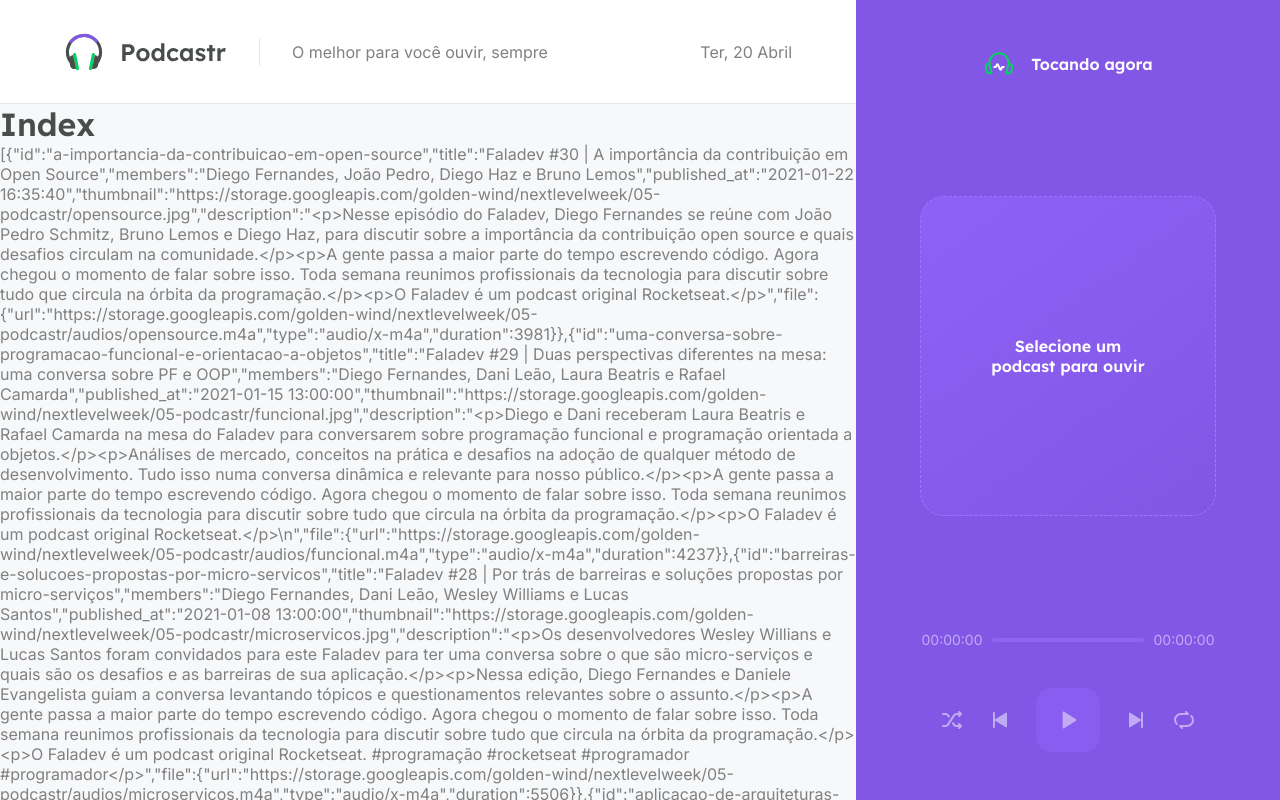
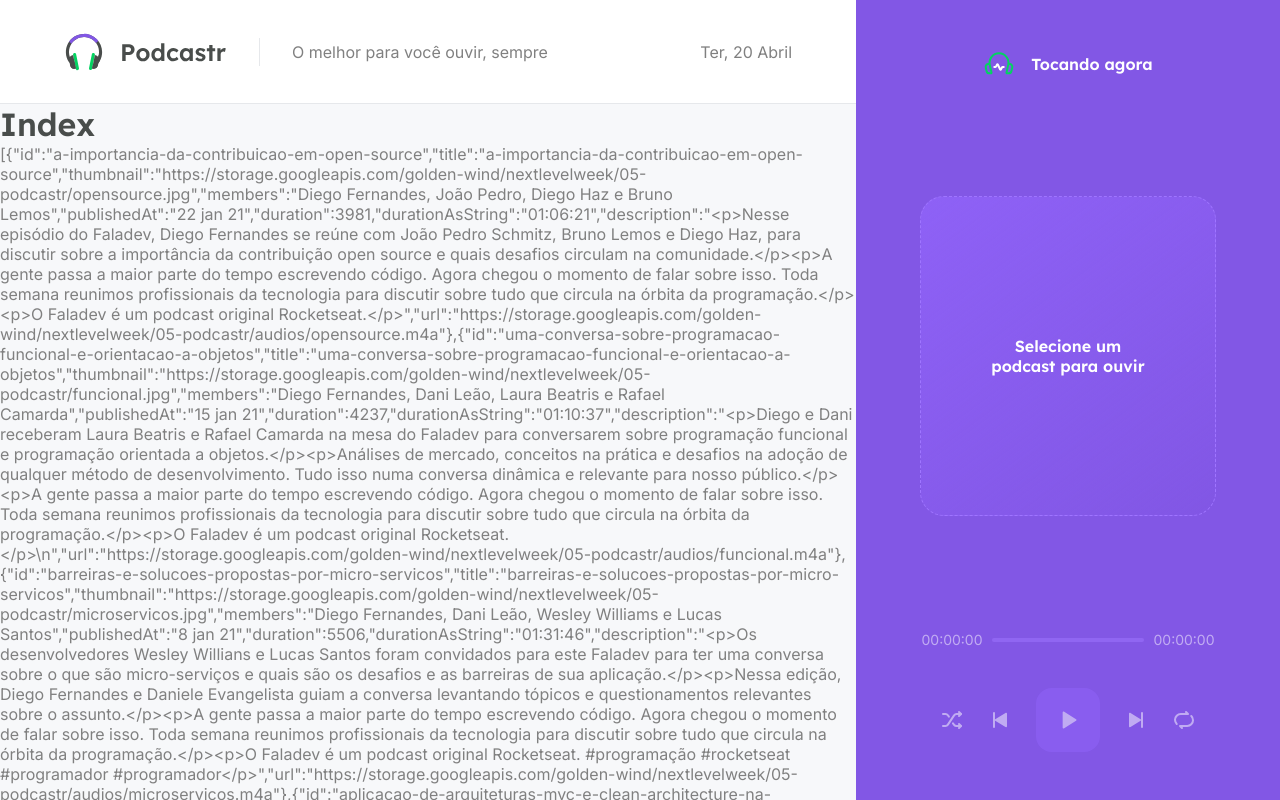
Before and after one commit to willianba/podcastr, a Next.js app: page / in a window 1280 px wide. Shown: the top 800 px of the page. Built offline with nearby package versions, Linux system fonts and the light colour scheme; data requests are answered from the project's data file.

Commit message:
improve data fetching with axios

```diff
--- a/package.json
+++ b/package.json
@@ -9,6 +9,7 @@
     "server": "json-server server.json -w -d 750 -p 8080"
   },
   "dependencies": {
+    "axios": "^0.21.1",
     "date-fns": "^2.21.1",
     "next": "10.1.3",
     "react": "17.0.2",
--- a/src/pages/index.tsx
+++ b/src/pages/index.tsx
@@ -1,4 +1,41 @@
-export default function Home(props) {
+import { GetStaticProps } from "next";
+import { api } from "../services/api";
+import { format, parseISO } from "date-fns";
+import ptBR from "date-fns/locale/pt-BR";
+import { convertDurationToTimeString } from "../utils/convertDurationToTimeString";
+
+type File = {
+  duration: string;
+  url: string;
+};
+
+type ServerEpisode = {
+  id: string;
+  title: string;
+  thumbnail: string;
+  members: string;
+  published_at: string;
+  description: string;
+  file: File;
+};
+
+type Episode = {
+  id: string;
+  title: string;
+  thumbnail: string;
+  members: string;
+  publishedAt: string;
+  duration: number;
+  durationAsString: string;
+  description: string;
+  url: string;
+};
+
+type HomeProps = {
+  episodes: Episode[];
+};
+
+export default function Home(props: HomeProps) {
   return (
     <div>
       <h1>Index</h1>
@@ -7,14 +44,39 @@
   );
 }
 
-export async function getStaticProps() {
-  const response = await fetch("http://localhost:8080/episodes");
-  const data = await response.json();
+export const getStaticProps: GetStaticProps = async () => {
+  const { data } = await api.get("episodes", {
+    params: {
+      _limit: 12,
+      _sort: "published_at",
+      _order: "desc",
+    },
+  });
+
+  const episodes: Episode[] = data.map(
+    (episode: ServerEpisode): Episode => {
+      return {
+        id: episode.id,
+        title: episode.id,
+        thumbnail: episode.thumbnail,
+        members: episode.members,
+        publishedAt: format(parseISO(episode.published_at), "d MMM yy", {
+          locale: ptBR,
+        }),
+        duration: Number(episode.file.duration),
+        durationAsString: convertDurationToTimeString(
+          Number(episode.file.duration)
+        ),
+        description: episode.description,
+        url: episode.file.url,
+      };
+    }
+  );
 
   return {
     props: {
-      episodes: data,
+      episodes,
     },
     revalidate: 60 * 60 * 24,
   };
-}
+};
--- /dev/null
+++ b/src/services/api.ts
@@ -0,0 +1,5 @@
+import axios from "axios";
+
+export const api = axios.create({
+  baseURL: "http://localhost:8080/",
+});
--- /dev/null
+++ b/src/utils/convertDurationToTimeString.ts
@@ -0,0 +1,11 @@
+export const convertDurationToTimeString = (duration: number): string => {
+  const hours = Math.floor(duration / 3600);
+  const minutes = Math.floor((duration % 3600) / 60);
+  const seconds = duration % 60;
+
+  const timeString = [hours, minutes, seconds]
+    .map((unit) => String(unit).padStart(2, "0"))
+    .join(":");
+
+  return timeString;
+};
```
Also changed, not shown: 1 other file (tests, documents, lock files or other folders).
